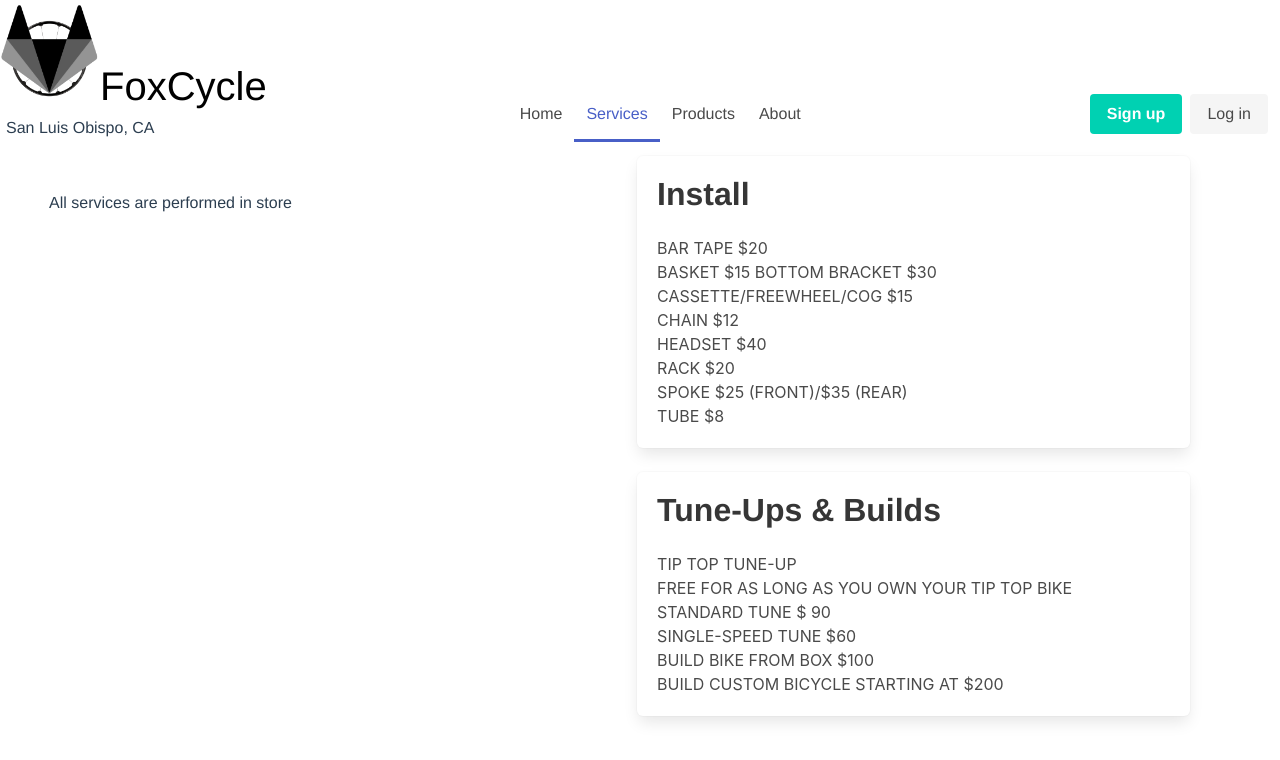
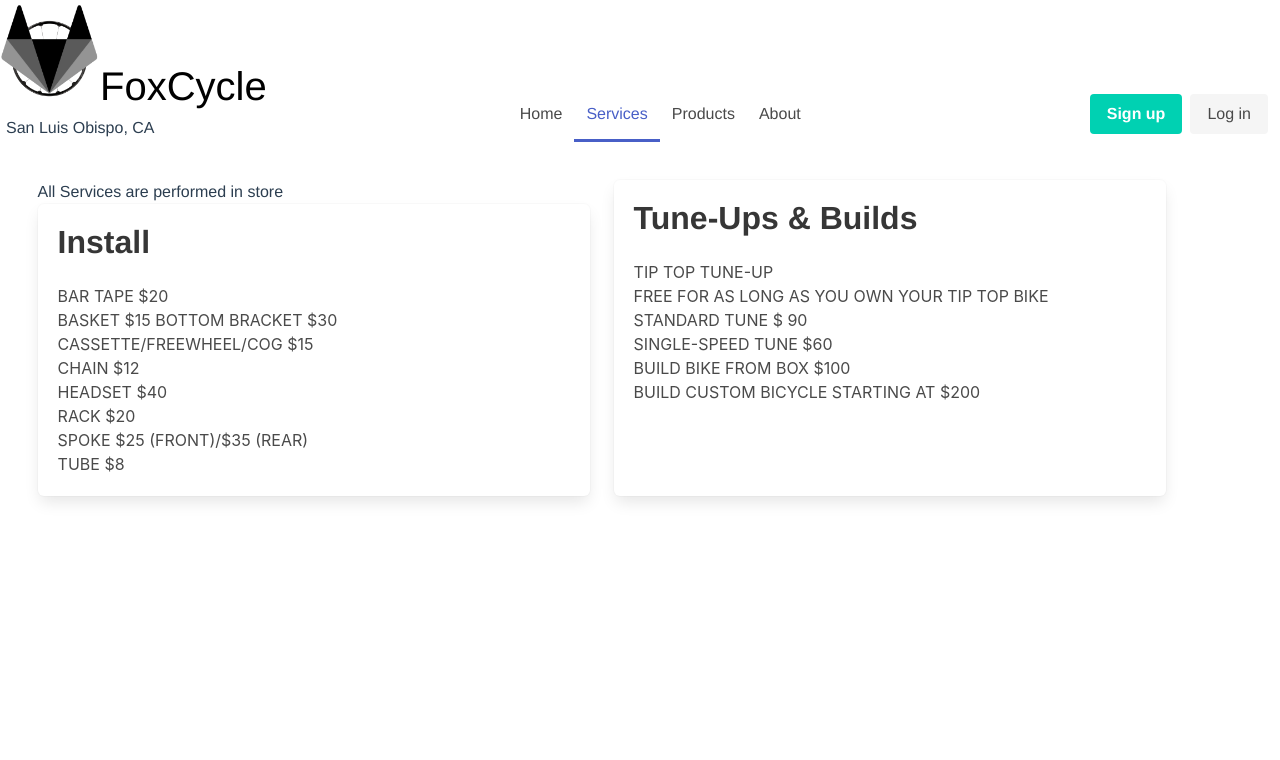
Before and after one commit to jkrisfox/projectTemplate, a Vue app in the folder client/: page /services in a window 1280 px wide. Shown: the top 760 px of the page. Built offline with nearby package versions, Linux system fonts and the light colour scheme.

Commit message:
tiles fixed on Services

```diff
--- a/client/src/views/Home.vue
+++ b/client/src/views/Home.vue
@@ -31,7 +31,7 @@
         <div class="tile is-child box">
           <p class="title">Announcement</p>
         </div>
-        <div class="tile is-child box">
+        <div class="tile is-child">
           <p class="title">Featured</p>
         </div>
       </div>
--- a/client/src/views/Services.vue
+++ b/client/src/views/Services.vue
@@ -1,10 +1,7 @@
 <template>
-  <div class=services>
-  <div class="tile is-ancestor">
-    <div class="services tile is-parent">
-      <h1>All services are performed in store</h1>
-    </div>
-          <div class="announcement tile is-child is-vertical">
+  <div class="services tile is-ancestor">
+    <div class="tile is-parent is-vertical">
+      <p > All Services are performed in store</p>
       <div class="tile is-child box">
         <p class="title">Install</p>
           <body>
@@ -19,8 +16,12 @@
             TUBE     $8 <br>
           </body>
         </div>
+      </div>
+
+    <div class="tile is-parent">
       <div class="tile is-child box">
       <p class="title">Tune-Ups & Builds</p>
+
         <body>
             TIP TOP TUNE-UP <br>
             FREE FOR AS LONG AS YOU OWN YOUR TIP TOP BIKE <br>
@@ -31,7 +32,8 @@
           </body>
         </div>
       </div>
-  </div>
+
+
     </div>
 </template>
 
```
Lines whose indentation alone changed are shown as unchanged.
